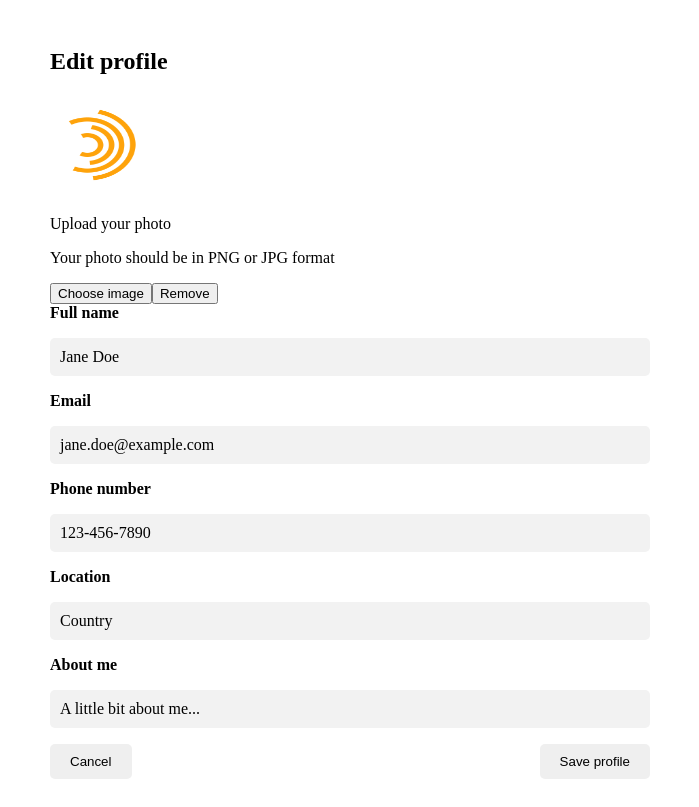
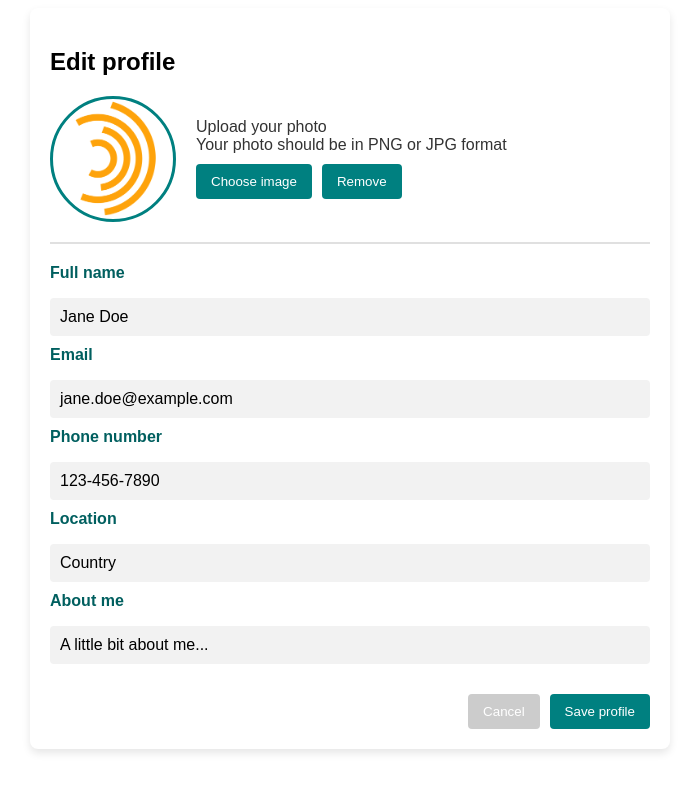
Before and after one commit to ochavirar/cloud-final-project, an Angular app in the folder habit-tracker/: page /user-profile in a window 1280 px wide. Shown: the whole page, without its empty margins (290-989 px from the left). Built offline with nearby package versions, Linux system fonts and the light colour scheme.

Commit message:
[Update] Estructura completa

```diff
--- a/habit-tracker/src/app/app.routes.ts
+++ b/habit-tracker/src/app/app.routes.ts
@@ -3,11 +3,13 @@ import { LoginComponent } from './login/login.component';
 import { RegisterComponent } from './register/register.component';
 import { DashboardComponent } from './dashboard/dashboard.component';
 import { UserProfileComponent } from './user-profile/user-profile.component';
+import { HabitsComponent } from './habits/habits.component';
 
 export const routes: Routes = [
   { path: 'login', component: LoginComponent },
   { path: 'register', component: RegisterComponent },
   { path: 'dashboard', component: DashboardComponent },
   { path: 'user-profile', component: UserProfileComponent },
+  { path: 'habits', component: HabitsComponent },
   { path: '', redirectTo: '/login', pathMatch: 'full' }  // Redirige a login si ninguna ruta coincide
 ];
--- /dev/null
+++ b/habit-tracker/src/app/habits/habits.component.css
@@ -0,0 +1,75 @@
+/* greeting-component.css */
+.navbar {
+    width: 100%;
+    background-color: #008080;
+    /* Un color teal para el fondo del navbar */
+    color: #ffffff;
+    padding: 10px 20px;
+    display: flex;
+    justify-content: space-between;
+    align-items: center;
+    box-shadow: 0 2px 4px rgba(0, 0, 0, 0.1);
+}
+
+.navbar h1 {
+    font-size: 20px;
+    margin: 0;
+}
+
+.navbar-content {
+    display: flex;
+    justify-content: space-between;
+    align-items: center;
+    width: 100%;
+}
+
+.profile-link {
+    cursor: pointer;
+}
+
+.profile-img {
+    width: 40px;
+    height: 40px;
+    border-radius: 50%;
+    object-fit: cover;
+}
+
+/* Resto del CSS para los cards */
+.greeting-container {
+    padding: 20px;
+}
+
+.cards-container {
+    display: grid;
+    grid-template-columns: repeat(auto-fill, minmax(250px, 1fr));
+    gap: 20px;
+}
+
+.card {
+    background-color: #ffffff;
+    border-radius: 8px;
+    padding: 15px;
+    box-shadow: 0 4px 8px rgba(0, 0, 0, 0.05);
+    text-align: center;
+}
+
+.card img {
+    width: 100%;
+    height: 150px;
+    object-fit: cover;
+    border-radius: 5px;
+}
+
+.card h2,
+.card p {
+    margin-top: 10px;
+}
+
+.card label {
+    display: block;
+    margin-top: 10px;
+}
+
+.card input[type="checkbox"] {
+    margin-right: 5px;
+}
--- /dev/null
+++ b/habit-tracker/src/app/habits/habits.component.html
@@ -0,0 +1,51 @@
+<!-- greeting-component.html -->
+<div class="navbar">
+    <div class="navbar-content">
+        <h1>Hola de nuevo, Christian</h1>
+        <div class="profile-link" (click)="goToProfile()">
+            <img src="path_to_profile_image.jpg" alt="Profile" class="profile-img">
+        </div>
+    </div>
+</div>
+<div class="greeting-container">
+    <div class="cards-container">
+        <!-- Tus cards como antes -->
+        <div class="card">
+            <img src="path_to_image.jpg" alt="Descripción de la imagen">
+            <h2>Hábito 1</h2>
+            <p>Esta es una breve descripción del item en cuestión.</p>
+            <label>
+                <input type="checkbox" name="item-check" />
+                Seleccionar
+            </label>
+        </div>
+        <div class="card">
+            <img src="path_to_image.jpg" alt="Descripción de la imagen">
+            <h2>Hábito 2</h2>
+            <p>Esta es una breve descripción del item en cuestión.</p>
+            <label>
+                <input type="checkbox" name="item-check" />
+                Seleccionar
+            </label>
+        </div>
+        <div class="card">
+            <img src="path_to_image.jpg" alt="Descripción de la imagen">
+            <h2>Hábito 3</h2>
+            <p>Esta es una breve descripción del item en cuestión.</p>
+            <label>
+                <input type="checkbox" name="item-check" />
+                Seleccionar
+            </label>
+        </div>
+        <div class="card">
+            <img src="path_to_image.jpg" alt="Descripción de la imagen">
+            <h2>Hábito 4</h2>
+            <p>Esta es una breve descripción del item en cuestión.</p>
+            <label>
+                <input type="checkbox" name="item-check" />
+                Seleccionar
+            </label>
+        </div>
+        <!-- Repite los cards según sea necesario -->
+    </div>
+</div>
--- /dev/null
+++ b/habit-tracker/src/app/habits/habits.component.ts
@@ -0,0 +1,17 @@
+import { Component } from '@angular/core';
+import { Router } from '@angular/router';
+
+@Component({
+  selector: 'app-habits',
+  standalone: true,
+  imports: [],
+  templateUrl: './habits.component.html',
+  styleUrl: './habits.component.css'
+})
+export class HabitsComponent {
+  constructor(private router: Router) { }
+
+  goToProfile() {
+    this.router.navigate(['/user-profile']);
+  }
+}
--- a/habit-tracker/src/app/login/login.component.html
+++ b/habit-tracker/src/app/login/login.component.html
@@ -17,11 +17,13 @@
         <a href="#" class="forgot-password">Forgot password?</a>
       </div>
       <div class="form-group form-check">
-        <label for="rememberMe" class="form-check-label"><i class="fas fa-check-square"></i> Remember me</label>
+        <label for="rememberMe" class="form-check-label"><i class="fas fa-check-square"></i>
+          Remember me</label>
       </div>
-      <button type="submit" class="btn btn-signin" [disabled]="!loginForm.valid">Sign in</button>
+      <button type="submit" class="btn btn-signin" (click)="goToHabits()">Sign
+        in</button>
       <div class="signup-link">
-        Don't have an account? <a href="#">Sign up</a>
+        Don't have an account? <a (click)="goToRegister()">Sign up</a>
       </div>
     </form>
   </div>
--- a/habit-tracker/src/app/login/login.component.ts
+++ b/habit-tracker/src/app/login/login.component.ts
@@ -1,6 +1,7 @@
 import { Component, OnInit } from '@angular/core';
 import { FormBuilder, FormGroup, Validators, ReactiveFormsModule } from '@angular/forms';
 import { CommonModule } from '@angular/common';
+import { Router } from '@angular/router';
 
 @Component({
   selector: 'app-login',
@@ -12,7 +13,7 @@ import { CommonModule } from '@angular/common';
 export class LoginComponent implements OnInit {
   loginForm!: FormGroup;
 
-  constructor(private formBuilder: FormBuilder) { }
+  constructor(private formBuilder: FormBuilder, private router: Router) { }
 
   ngOnInit() {
     this.loginForm = this.formBuilder.group({
@@ -28,4 +29,10 @@ export class LoginComponent implements OnInit {
       console.log('Formulario no válido');
     }
   }
+  goToRegister() {
+    this.router.navigate(['/register']);
+  }
+  goToHabits() {
+    this.router.navigate(['/habits']);
+  }
 }
--- a/habit-tracker/src/app/register/register.component.css
+++ b/habit-tracker/src/app/register/register.component.css
@@ -26,6 +26,7 @@ input[type="text"],
 input[type="email"],
 input[type="password"] {
     width: 100%;
+    max-width: 375px;
     margin-bottom: 10px;
     padding: 10px;
     border: 1px solid #ccc;
--- a/habit-tracker/src/app/register/register.component.html
+++ b/habit-tracker/src/app/register/register.component.html
@@ -5,12 +5,12 @@
             <input type="text" placeholder="Full name">
             <input type="email" placeholder="Email">
             <input type="password" placeholder="Password">
-            <button type="submit">Sign in</button>
-            <p>Or sign in with</p>
+            <button type="submit" (click)="goToHabits()">Sign in</button>
+            <p>Or sign in with:</p>
             <div class="social-icons">
-                <a href="#"><img src="./../../assets/google-icon.png" alt="Google"></a>
-                <a href="#"><img src="./../../assets/facebook-icon.png" alt="Facebook"></a>
-                <a href="#"><img src="./../../assets/instagram-icon.png" alt="Instagram"></a>
+                <a href="https://www.google.com"><img src="./../../assets/google-icon.png" alt="Google"></a>
+                <a href="https://www.facebook.com"><img src="./../../assets/facebook-icon.png" alt="Facebook"></a>
+                <a href="https://www.instagram.com"><img src="./../../assets/instagram-icon.png" alt="Instagram"></a>
             </div>
         </form>
     </div>
--- a/habit-tracker/src/app/register/register.component.ts
+++ b/habit-tracker/src/app/register/register.component.ts
@@ -1,4 +1,5 @@
 import { Component } from '@angular/core';
+import { Router } from '@angular/router';
 
 @Component({
   selector: 'app-register',
@@ -8,5 +9,10 @@ import { Component } from '@angular/core';
   styleUrl: './register.component.css'
 })
 export class RegisterComponent {
+  constructor(private router: Router) { }
+
+  goToHabits() {
+    this.router.navigate(['/habits']);
+  }
 
 }
--- a/habit-tracker/src/app/user-profile/user-profile.component.css
+++ b/habit-tracker/src/app/user-profile/user-profile.component.css
@@ -1,41 +1,91 @@
 .user-profile-container {
-    /* Usar la paleta de colores de antes para estos estilos */
     max-width: 600px;
     margin: auto;
     padding: 20px;
-    background-color: #fff;
-    /* Ajustar según la paleta de colores */
+    background-color: #ffffff;
+    border-radius: 8px;
+    box-shadow: 0 4px 8px rgba(0, 0, 0, 0.1);
+    font-family: 'Arial', sans-serif;
+}
+
+.profile-photo-section {
+    display: flex;
+    align-items: center;
+    gap: 20px;
+    margin-bottom: 20px;
 }
 
 .profile-photo-section img {
-    width: 100px;
-    height: 100px;
+    width: 120px;
+    height: 120px;
     border-radius: 50%;
-    /* agregar estilos para que se parezca a la imagen cargada */
+    object-fit: cover;
+    border: 3px solid #008080;
+}
+
+.profile-photo-section div {
+    flex-grow: 1;
+}
+
+.profile-photo-section p {
+    margin: 0;
+    color: #333;
+}
+
+button {
+    background-color: #008080;
+    /* Teal color */
+    color: #ffffff;
+    padding: 10px 15px;
+    border: none;
+    border-radius: 4px;
+    cursor: pointer;
+    transition: background-color 0.3s ease;
+    margin-top: 10px;
+    /* Add space between buttons */
+}
+
+button:hover {
+    background-color: #005f5f;
+    /* A darker teal for hover state */
+}
+
+.user-details {
+    border-top: 2px solid #e0e0e0;
+    padding-top: 20px;
 }
 
 .user-details label {
+    display: block;
+    color: #005f5f;
+    /* Teal color */
     font-weight: bold;
+    margin-bottom: 5px;
 }
 
 .user-details p {
     background-color: #f2f2f2;
-    /* Ajustar según la paleta de colores */
     padding: 10px;
-    border-radius: 5px;
+    border-radius: 4px;
+    margin-bottom: 10px;
 }
 
 .actions {
     display: flex;
-    justify-content: space-between;
+    justify-content: flex-end;
+    gap: 10px;
+    margin-top: 20px;
 }
 
-.actions button {
-    padding: 10px 20px;
-    border: none;
-    border-radius: 5px;
-    cursor: pointer;
-    /* Colores de la paleta anterior */
+.actions button:first-child {
+    background-color: #ccc;
+    /* Neutral color for cancel */
 }
 
-/* Ajustar los botones a la paleta de colores utilizada */
+.actions button:first-child:hover {
+    background-color: #b3b3b3;
+}
+
+.profile-photo-section button {
+    margin-right: 10px;
+}
--- a/habit-tracker/src/app/user-profile/user-profile.component.html
+++ b/habit-tracker/src/app/user-profile/user-profile.component.html
@@ -29,7 +29,7 @@
     </div>
 
     <div class="actions">
-        <button (click)="onCancel()">Cancel</button>
+        <button (click)="goToHabits()">Cancel</button>
         <button (click)="onSaveProfile()">Save profile</button>
     </div>
 </div>
--- a/habit-tracker/src/app/user-profile/user-profile.component.ts
+++ b/habit-tracker/src/app/user-profile/user-profile.component.ts
@@ -1,4 +1,5 @@
 import { Component } from '@angular/core';
+import { Router } from '@angular/router';
 
 @Component({
   selector: 'app-user-profile',
@@ -9,6 +10,7 @@ import { Component } from '@angular/core';
 })
 
 export class UserProfileComponent {
+  constructor(private router: Router) { }
   user = {
     profilePhoto: 'path/to/default-image.png', // Placeholder image path
     fullName: 'Jane Doe',
@@ -33,4 +35,7 @@ export class UserProfileComponent {
   onSaveProfile() {
     // Logic to save the profile changes
   }
+  goToHabits() {
+    this.router.navigate(['/habits']);
+  }
 }
```
Also changed, not shown: 1 other file (tests, documents, lock files or other folders).
